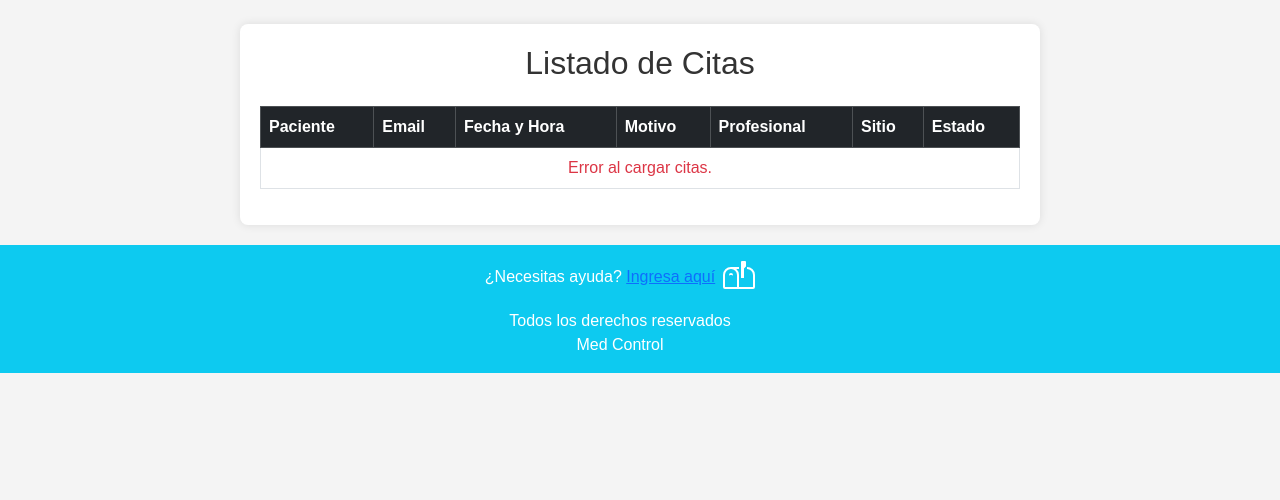
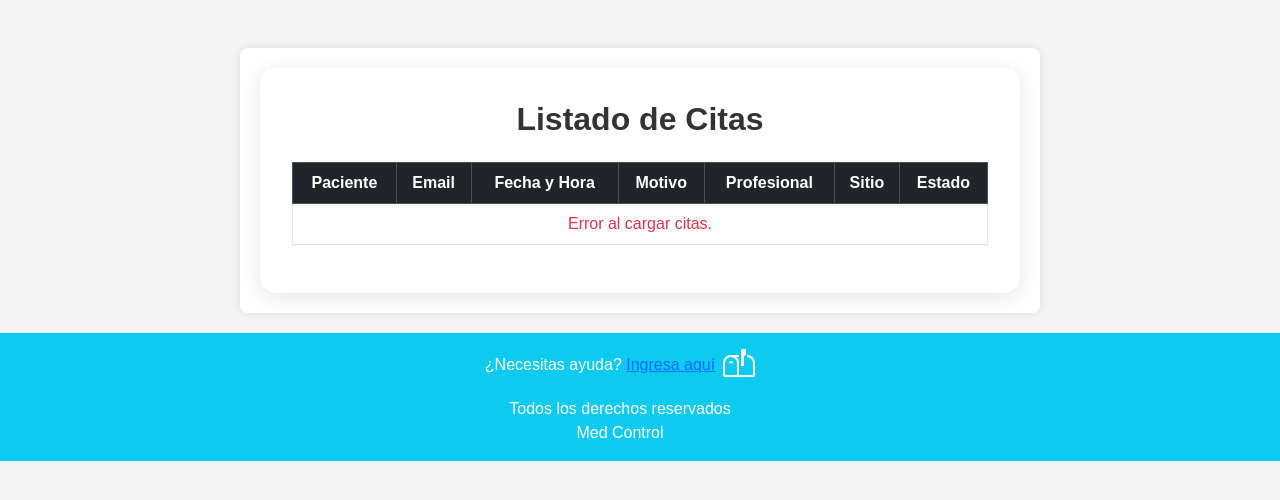
Before and after one commit to Ganny-Abdeslam/Software3, a Flask app: page /listaCitas in a window 1280 px wide. Shown: the part 140-640 px from the top of the page. Run offline with Flask 3, Linux system fonts and the light colour scheme; the visitor is signed in with stand-in values (Sample User, id 1); a database or web service that is not in the repository returns one stand-in record (values such as "Sample title"); some libraries are stand-ins or nearby versions.

Commit message:
Rediseño a la lista de Citas

```diff
--- a/App/templates/listarCitas.html
+++ b/App/templates/listarCitas.html
@@ -4,12 +4,43 @@
 
 {% block css %}
 <link rel="stylesheet" href="{{ url_for('static', filename='css/articulo.css') }}">
+<style>
+    .table-container {
+        background-color: #fff;
+        padding: 2rem;
+        border-radius: 1rem;
+        box-shadow: 0 4px 20px rgba(0,0,0,0.1);
+    }
+
+    .table thead th {
+        text-align: center;
+        vertical-align: middle;
+    }
+
+    .table td {
+        vertical-align: middle;
+    }
+
+    h2 {
+        font-weight: bold;
+        text-align: center;
+        margin-bottom: 1.5rem;
+    }
+
+    @media (max-width: 768px) {
+        .table-responsive {
+            font-size: 0.9rem;
+        }
+    }
+</style>
 {% endblock %}
 
 {% block content %}
-<div class="container mt-4">
+<div class="container mt-5">
+    <div class="table-container">
         <h2 class="mb-4">Listado de Citas</h2>
-    <table class="table table-bordered table-hover">
+        <div class="table-responsive">
+            <table class="table table-bordered table-hover align-middle text-center">
                 <thead class="table-dark">
                     <tr>
                         <th>Paciente</th>
@@ -26,6 +57,8 @@
                 </tbody>
             </table>
         </div>
+    </div>
+</div>
 {% endblock %}
 
 {% block js %}
```
Lines whose indentation alone changed are shown as unchanged.
